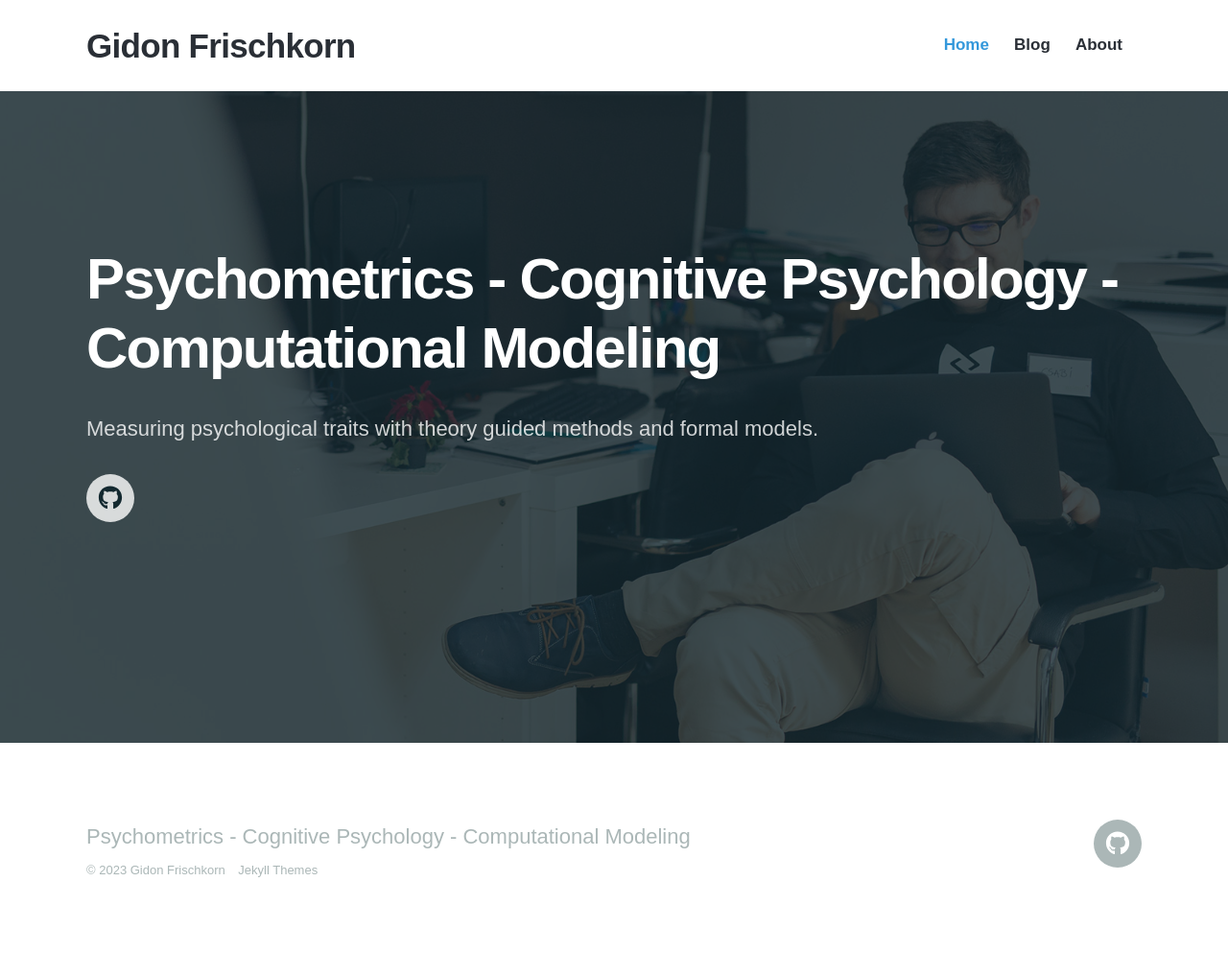
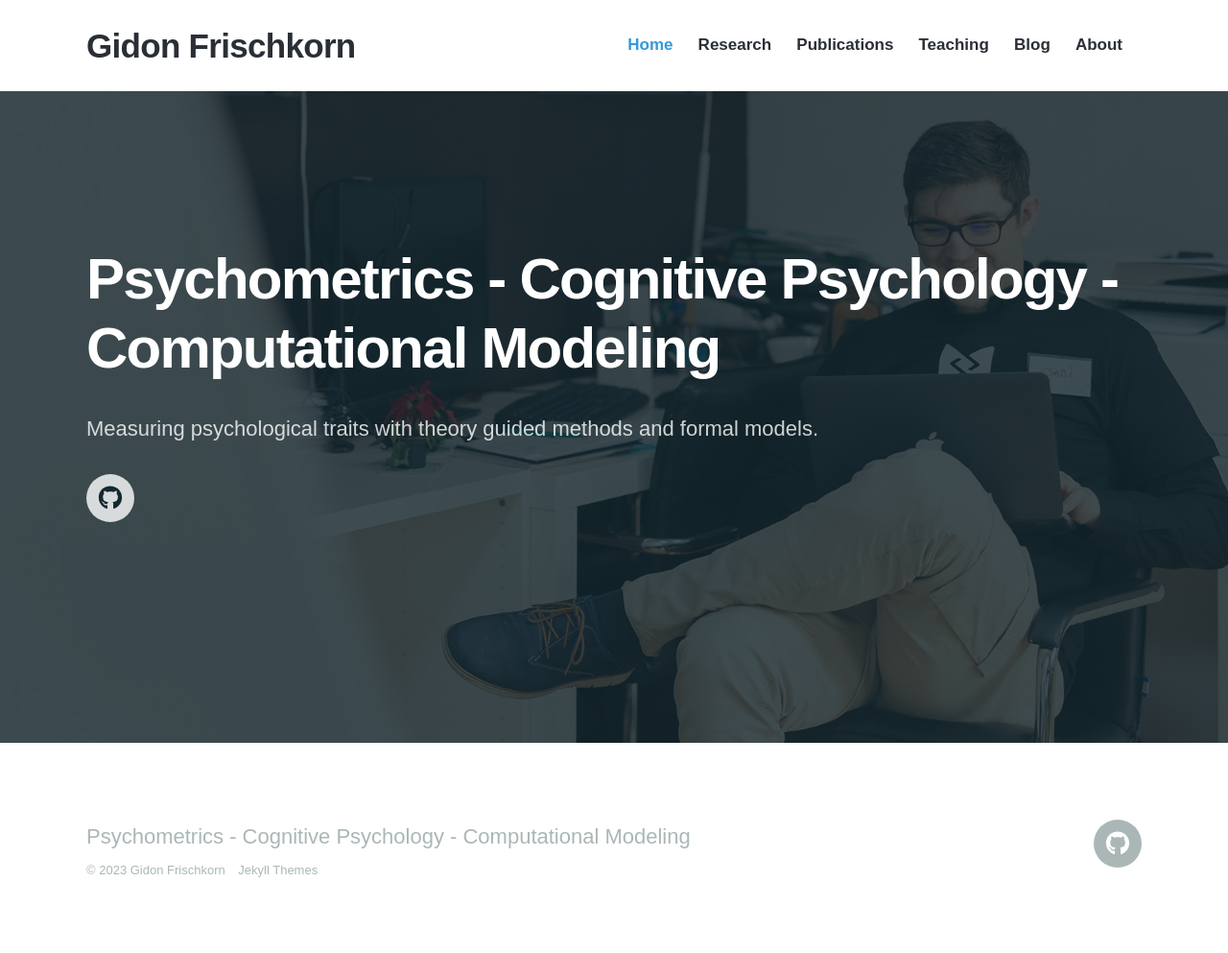
Before and after one commit to GidonFrischkorn/GidonFrischkorn.github.io, a Jekyll site: the page built from index.html, in a window 1280 px wide. Shown: the whole page at 96% size. Built offline with Jekyll 4.4.1, drawn with Linux system fonts in a browser that asks for light colours; nearby versions of some CDN libraries; some web fonts are replaced.

Commit message:
Update TOC

```diff
--- a/_data/settings.yml
+++ b/_data/settings.yml
@@ -10,6 +10,12 @@ menu_settings:
   menu_items:
     - title: 'Home'
       url: '/'
+    - title: 'Research'
+      url: '/research'
+    - title: 'Publications'
+      url: '/publications'
+    - title: 'Teaching'
+      url: '/teaching'
     - title: 'Blog'
       url: '/blog/'
     - title: 'About'
```
